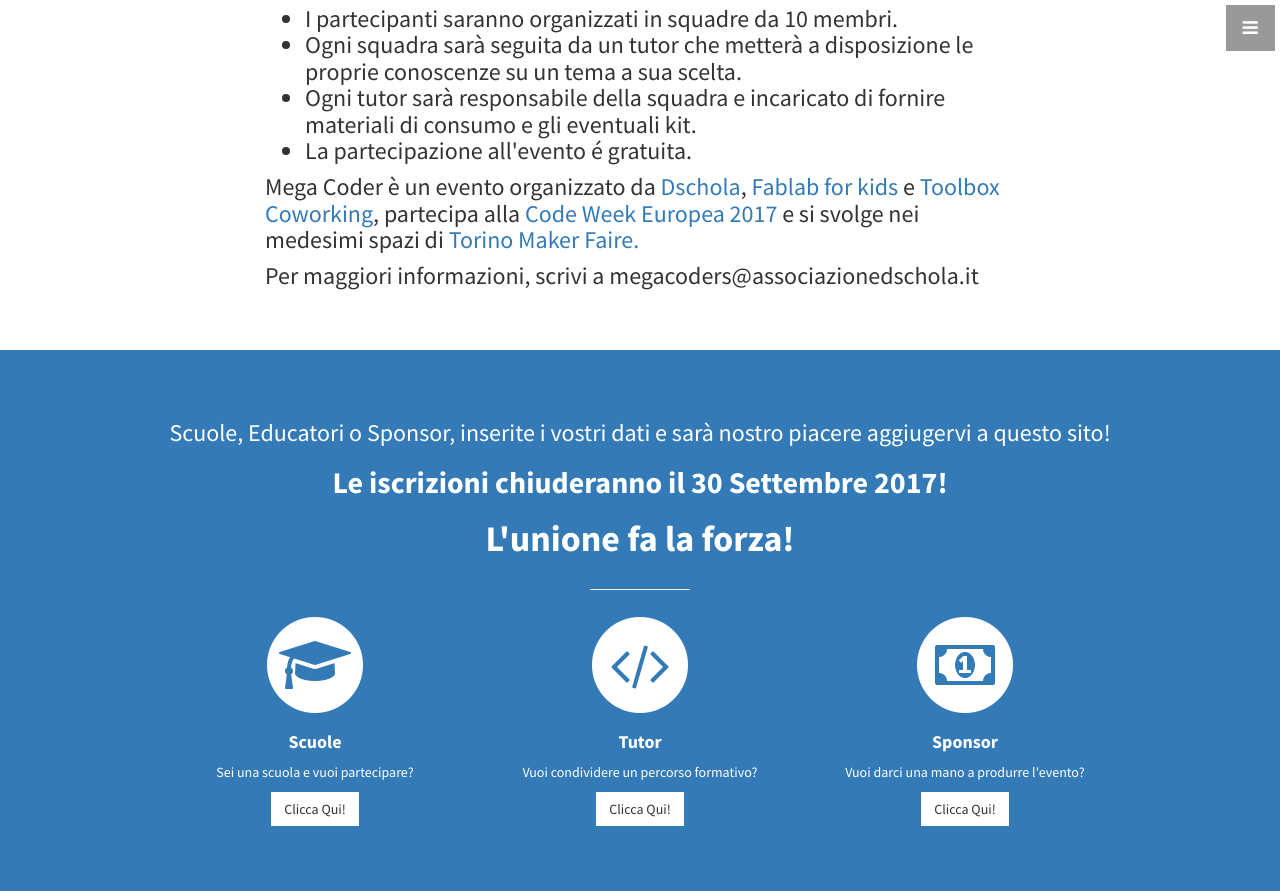
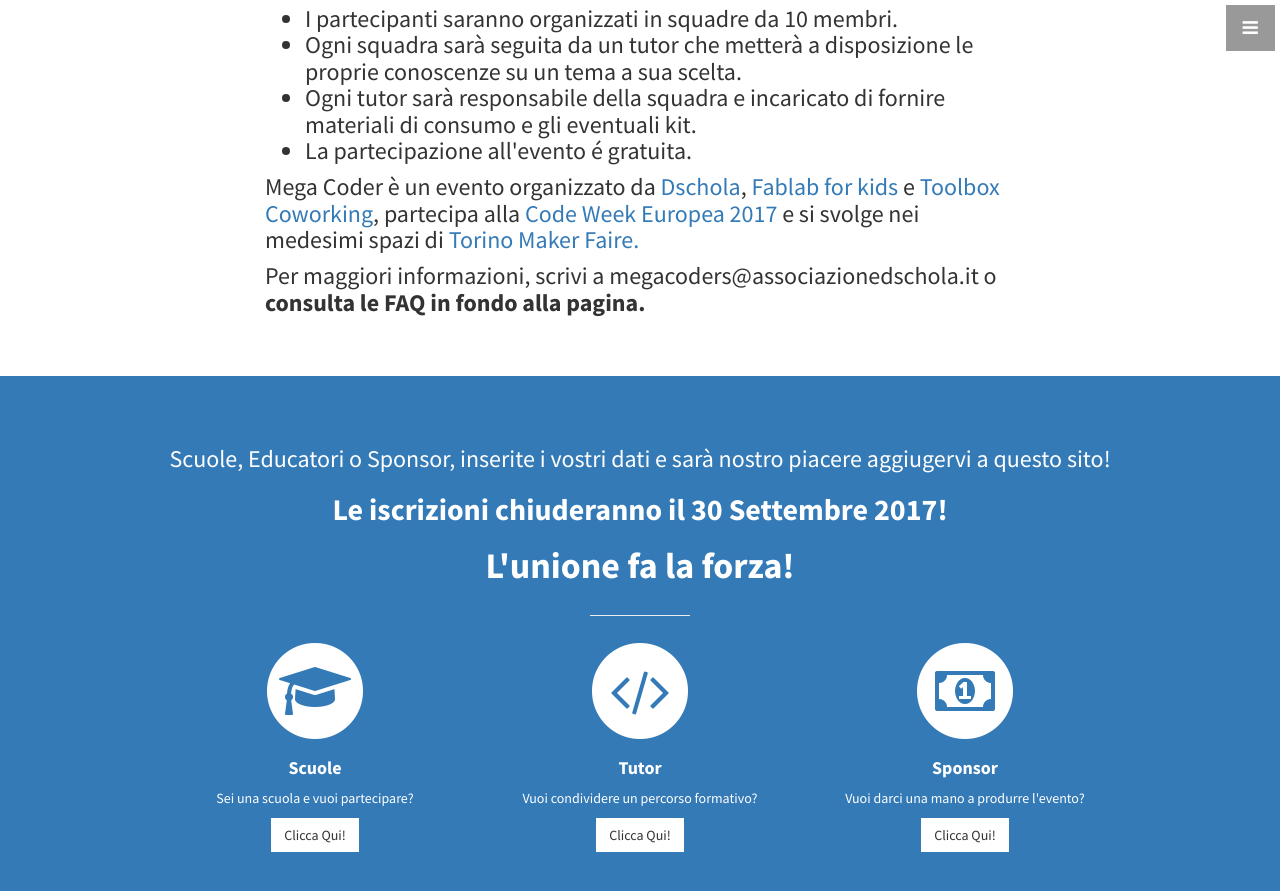
Before and after one commit to OfficineArduinoTorino/megacoders, a Jekyll site: the page built from index.html, in a window 1280 px wide and 900 px high, scrolled down 1313 px. Shown: the top 891 px of the window. Built offline with Jekyll 4.4.1, drawn with Linux system fonts in a browser that asks for light colours.

Commit message:
editing faq text

```diff
--- a/_includes/about.html
+++ b/_includes/about.html
@@ -23,7 +23,7 @@
   <li>La partecipazione all'evento é gratuita.
   </ul>
 Mega Coder è un evento organizzato da <a href="http://www.associazionedschola.it/">Dschola</a>, <a href="http://fablabforkids.it">Fablab for kids</a> e <a href="http://www.toolboxoffice.it/en/">Toolbox Coworking</a>, partecipa alla <a src="http://codeweek.eu/">Code Week Europea 2017</a> e si svolge nei medesimi spazi di <a href="torino.makerfaire.com">Torino Maker Faire. </a></p>
-Per maggiori informazioni, scrivi a megacoders@associazionedschola.it
+Per maggiori informazioni, scrivi a megacoders@associazionedschola.it o <b>consulta le FAQ in fondo alla pagina.</b>
 <p>
 </p>
 </p></div>
--- a/_includes/navigation.html
+++ b/_includes/navigation.html
@@ -14,6 +14,9 @@
     <li>
       <a href="#services" onclick = $("#menu-close").click(); >Partecipa!</a>
     </li>
+    <li>
+      <a href="#faq" onclick = $("#menu-close").click(); >Faq</a>
+    </li>
   <!--  <li>
       <a href="#portfolio" onclick = $("#menu-close").click(); >Portfolio</a>
     </li>
```
Also changed, not shown: 1 other file.
